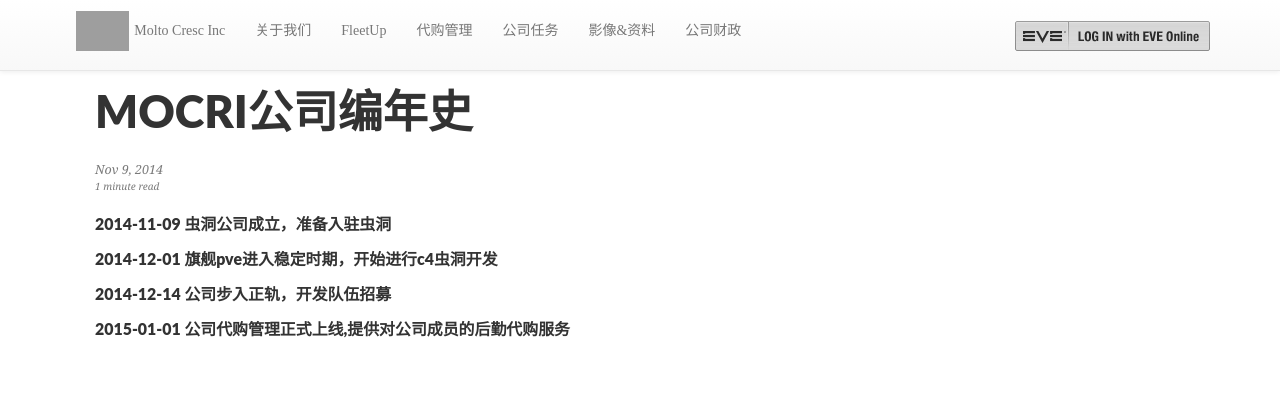
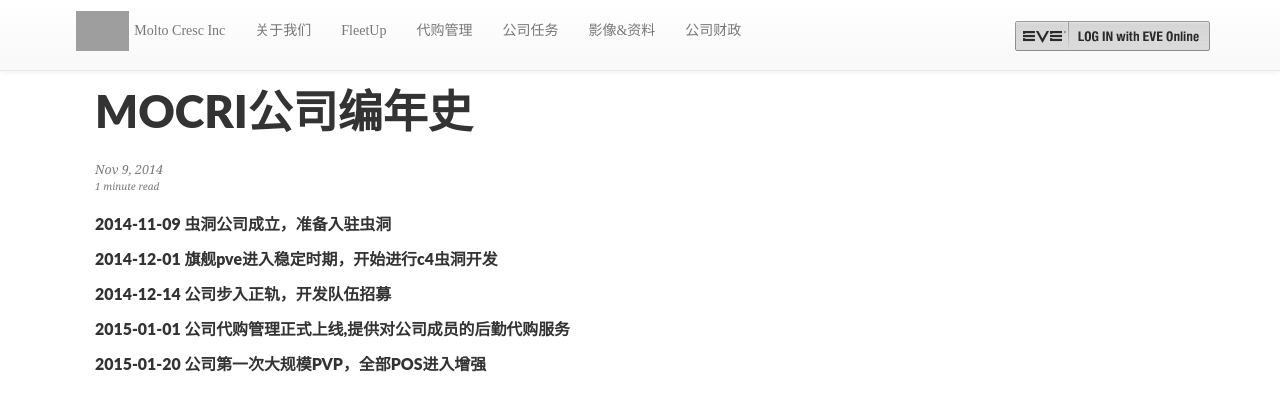
Before and after one commit to zhang98722/zhang98722.github.io, a Jekyll site: the page built from _posts/2014-11-09-corp-history.md, in a window 1280 px wide. Shown: the top 411 px of the page. Built offline with Jekyll 4.4.1, drawn with Linux system fonts in a browser that asks for light colours; comment, search, counter and statistics services are not loaded; grey boxes are pictures that could not be loaded.

Commit message:
Update 2014-11-09-corp-history.md

```diff
--- a/_posts/2014-11-09-corp-history.md
+++ b/_posts/2014-11-09-corp-history.md
@@ -13,3 +13,5 @@ categories: 影像&资料
 #### 2014-12-14 公司步入正轨，开发队伍招募
 
 #### 2015-01-01 公司代购管理正式上线,提供对公司成员的后勤代购服务
+
+#### 2015-01-20 公司第一次大规模PVP，全部POS进入增强
```
